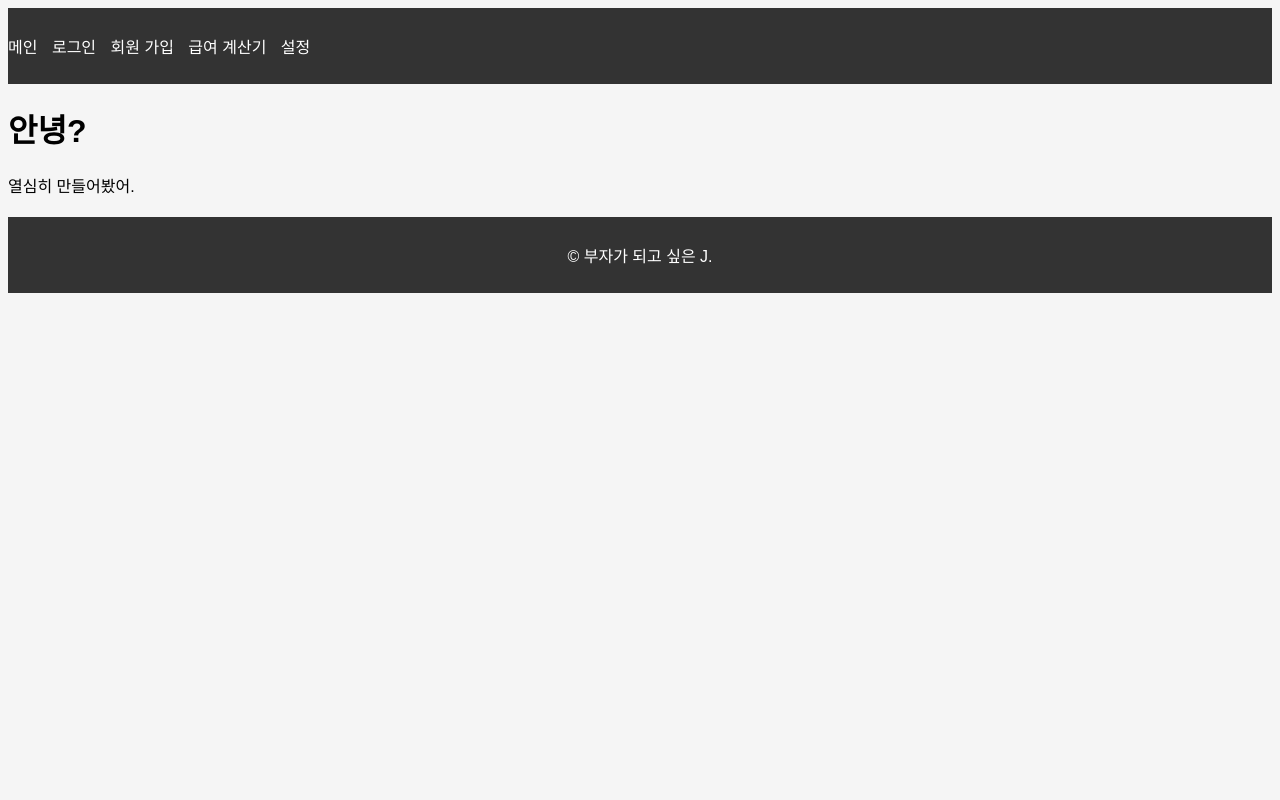
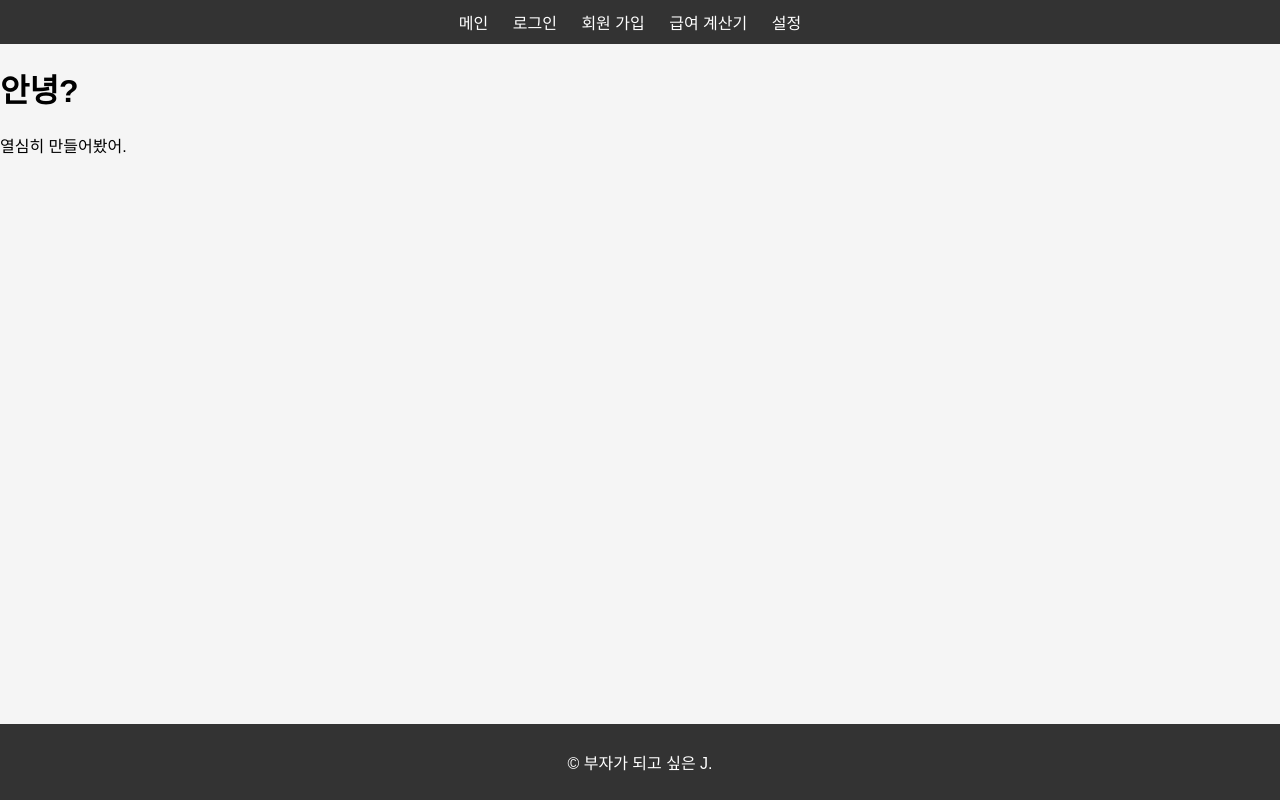
Before and after one commit to JJaeri/jjae2, a website: page public/index.html in a window 1280 px wide. Drawn offline with Linux system fonts and the light colour scheme.

Commit message:
Update styles.css

```diff
--- a/css/styles.css
+++ b/css/styles.css
@@ -1,6 +1,8 @@
 body {
     font-family: Arial, sans-serif;
     background-color: #f5f5f5;
+    margin: 0;
+    padding: 0;
 }
 
 .container {
@@ -20,16 +22,19 @@ header {
     background-color: #333;
     color: white;
     padding: 10px 0;
+    width: 100%;
 }
 
 nav ul {
     list-style-type: none;
     padding: 0;
+    margin: 0;
+    text-align: center;
 }
 
 nav ul li {
     display: inline;
-    margin-right: 10px;
+    margin-right: 20px;
 }
 
 nav ul li a {
@@ -47,4 +52,7 @@ footer {
     background-color: #333;
     color: white;
     text-align: center;
+    width: 100%;
+    position: fixed;
+    bottom: 0;
 }
```
